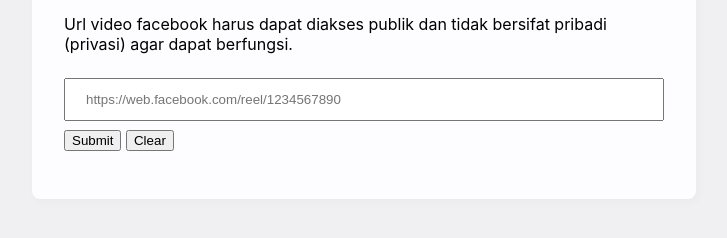
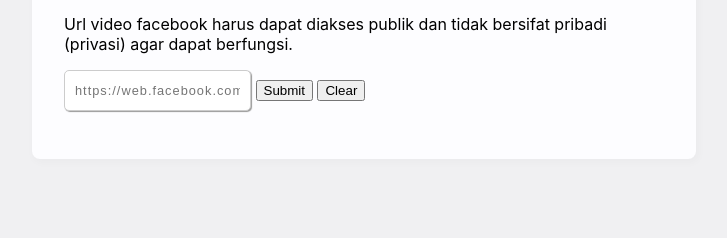
Before and after one commit to kisahklasik/fbdownloader, a website: page index.html in a window 1280 px wide. Shown: the part 180-418 px from the top of the page, without its empty margins (276-1003 px from the left). Drawn offline with Linux system fonts and the light colour scheme.

Commit message:
Update index.html

```diff
--- a/index.html
+++ b/index.html
@@ -26,11 +26,25 @@ a:link, a:visited {
 color: #38488f;
 text-decoration: none;
 }
+
+label,
 input[type=text] {
-width: 100%;
-padding: 12px 20px;
-margin: 8px 0;
-box-sizing: border-box;
+font-size: 0.8rem;
+letter-spacing: 1px;
+}
+
+input[type=text] {
+padding: 10px;
+max-width: 100%;
+line-height: 1.5;
+border-radius: 5px;
+border: 1px solid #ccc;
+box-shadow: 1px 1px 1px #999;
+}
+
+label {
+display: block;
+margin-bottom: 10px;
 }
 @media (max-width: 700px) {
 main {
```
